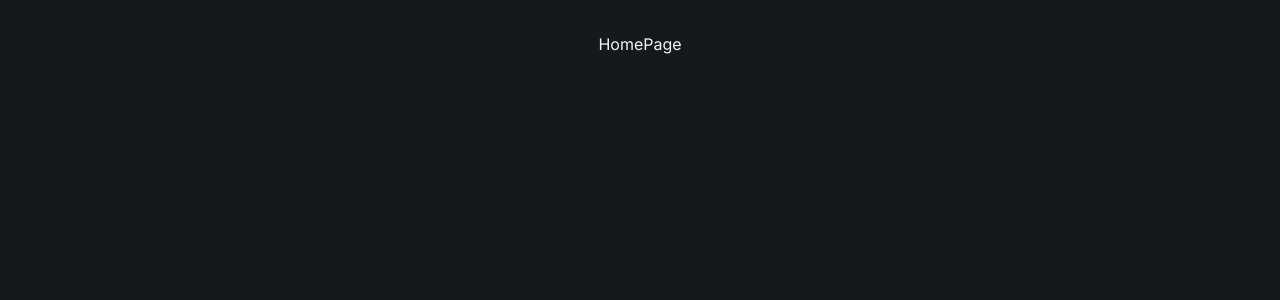
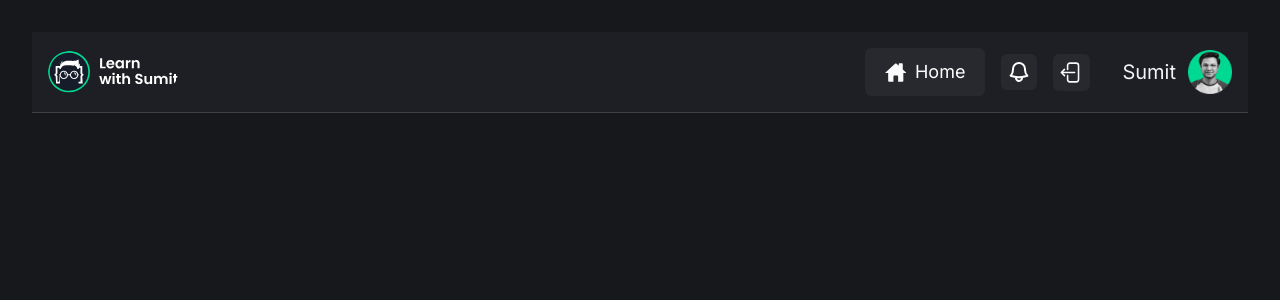
Before and after one commit to upomathasin/face-hook, a React (Vite) app: page / in a window 1280 px wide. Shown: the top 300 px of the page. Built offline with nearby package versions, Linux system fonts and the light colour scheme.

Commit message:
login form created

```diff
--- a/src/auth/LoginFrom.jsx
+++ b/src/auth/LoginFrom.jsx
@@ -1,8 +1,10 @@
 import React from "react";
 import { useForm } from "react-hook-form";
 import Field from "../common/Field";
+import { useNavigate } from "react-router-dom";
 
 export default function LoginFrom() {
+  const navigate = useNavigate();
   const {
     register,
     handleSubmit,
@@ -11,6 +13,7 @@ export default function LoginFrom() {
 
   const submitFrom = (formData) => {
     console.log("From Data : ", formData);
+    navigate("/");
   };
   return (
     <div>
@@ -18,28 +21,35 @@ export default function LoginFrom() {
         onSubmit={handleSubmit(submitFrom)}
         className="border-b border-[#3F3F3F] pb-10 lg:pb-[60px]"
       >
-        <Field label="Email">
+        <Field label="Email" error={errors.email}>
           <input
             className={`auth-input ${
               !!errors.email ? "border-red-500" : "border-gray-200"
             }`}
-            {...register("email", { required: "Email id is required" })}
+            {...register("email", { required: "Email  is required" })}
             type="email"
             name="email"
           />
         </Field>
-        <Field label="Password">
+        <Field label="Password" error={errors.password}>
           <input
+            {...register("password", {
+              required: "Password is required",
+              minLength: {
+                value: 8,
+                message: "Password must be at least 8 characters long!",
+              },
+            })}
             className={`auth-input ${
-              !!errors.password ? "border-red-500" : "border-gray-200"
+              !!errors.password ? "border-red-400" : "border-gray-200"
             }`}
-            {...register("password", { required: "Email id is required" })}
             type="password"
+            id="password"
             name="password"
           />
         </Field>
         <button
-          class="auth-input bg-lwsGreen font-bold text-deepDark transition-all hover:opacity-90"
+          className="auth-input bg-lwsGreen font-bold text-deepDark transition-all hover:opacity-90"
           type="submit"
         >
           Login
--- /dev/null
+++ b/src/auth/Logout.jsx
@@ -0,0 +1,14 @@
+import React from "react";
+import { useNavigate } from "react-router-dom";
+import logoutIcon from "../assets/icons/logout.svg";
+export default function Logout() {
+  const navigate = useNavigate();
+  const handleLogout = () => {
+    navigate("/login");
+  };
+  return (
+    <button className="icon-btn" onClick={handleLogout}>
+      <img src={logoutIcon} alt="logout" />
+    </button>
+  );
+}
--- a/src/common/Field.jsx
+++ b/src/common/Field.jsx
@@ -9,7 +9,7 @@ const getChildId = (children) => {
 export default function Field({ label, error, children, htmlFor }) {
   const id = htmlFor || getChildId(children);
   return (
-    <div className=" form-control">
+    <div className="form-control ">
       {label && (
         <label htmlFor={id} className="auth-label">
           {label}
--- /dev/null
+++ b/src/common/Header.jsx
@@ -0,0 +1,42 @@
+import React from "react";
+import home from "../assets/icons/home.svg";
+import logo from "../assets/images/logo.svg";
+import notification from "../assets/icons/notification.svg";
+import logout from "../assets/icons/logout.svg";
+import avatar from "../assets/images/avatars/avatar_1.png";
+import { Link } from "react-router-dom";
+import Logout from "../auth/Logout";
+export default function Header() {
+  return (
+    <nav className="sticky top-0 z-50 border-b border-[#3F3F3F] bg-[#1E1F24] py-4">
+      <div className="container flex flex-col items-center justify-between gap-6 sm:flex-row">
+        <Link to="/">
+          <img
+            className="max-w-[100px] rounded-full lg:max-w-[130px]"
+            src={logo}
+          />
+        </Link>
+
+        <div className="flex items-center space-x-4">
+          <Link to="/" className="btn-primary">
+            <img src={home} alt="Home" />
+            Home
+          </Link>
+          <button className="icon-btn">
+            <img src={notification} alt="Notification" />
+          </button>
+          <Logout></Logout>
+
+          <button className="flex-center !ml-8 gap-3">
+            <span className="text-lg font-medium lg:text-xl">Sumit</span>
+            <img
+              className="max-h-[32px] max-w-[32px] lg:max-h-[44px] lg:max-w-[44px]"
+              src={avatar}
+              alt=""
+            />
+          </button>
+        </div>
+      </div>
+    </nav>
+  );
+}
--- a/src/pages/HomePage.jsx
+++ b/src/pages/HomePage.jsx
@@ -1,5 +1,10 @@
 import React from "react";
+import Header from "../common/Header";
 
 export default function HomePage() {
-  return <div>HomePage</div>;
+  return (
+    <div>
+      <Header></Header>
+    </div>
+  );
 }
```
